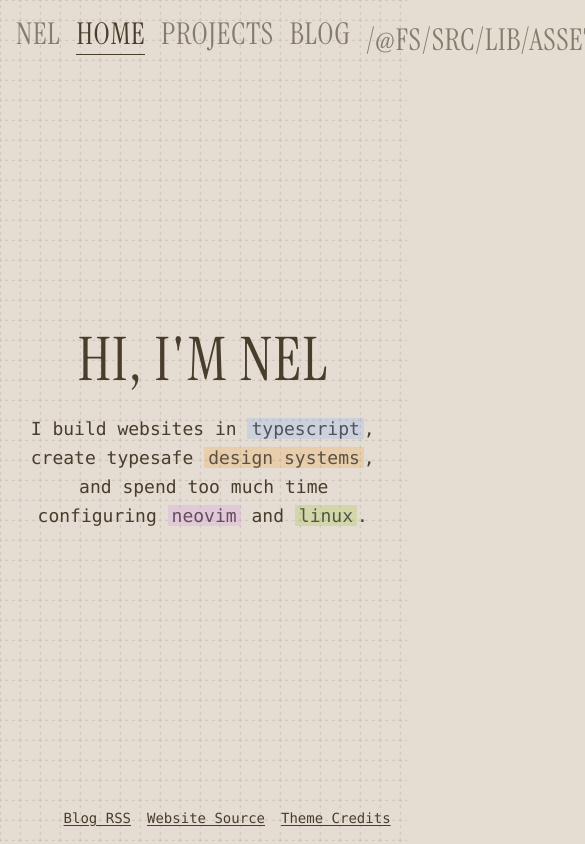
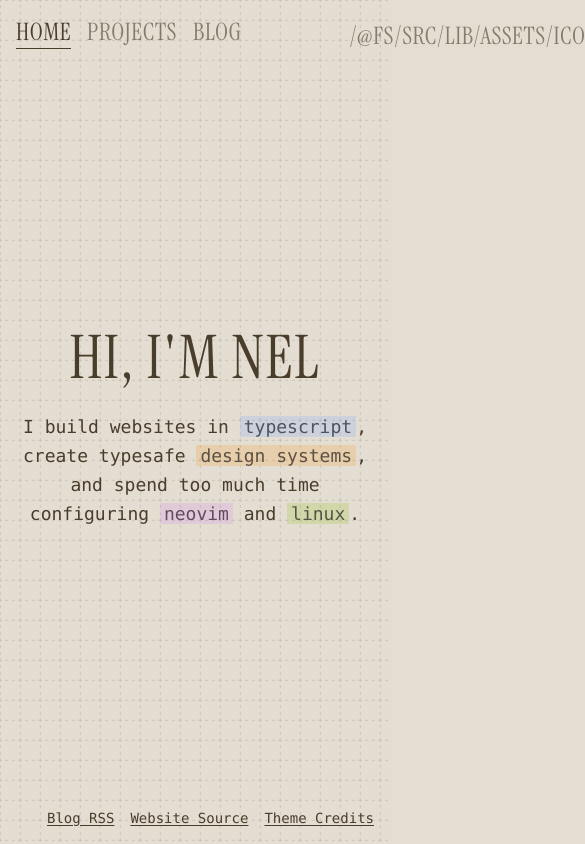
Before and after one commit to imNel/imnel.github.io, a SvelteKit app: page / in a window 390 px wide. Shown: the top 844 px of the page, 585 px wide, since content can reach past the window. Built offline with nearby package versions, Linux system fonts and the light colour scheme; a web font is replaced by a local one.

Commit message:
fix: some mobile styling issues

```diff
--- a/src/components/TopNav.svelte
+++ b/src/components/TopNav.svelte
@@ -13,9 +13,9 @@
 		page.url.pathname === href || page.url.pathname.startsWith(`${href}/`);
 </script>
 
-<nav class="mx-auto w-full max-w-3xl p-4 font-serif text-3xl tracking-wide uppercase">
+<nav class="mx-auto w-full max-w-3xl p-4 font-serif text-2xl tracking-wide uppercase sm:text-3xl">
 	<ul data-sveltekit-preload-data class="flex gap-4">
-		<li class="flex-1 opacity-60">Nel</li>
+		<li class="hidden flex-1 opacity-60 sm:block">Nel</li>
 		{#each links as { href, label } (href)}
 			<li>
 				<a
--- a/src/routes/+layout.svelte
+++ b/src/routes/+layout.svelte
@@ -28,7 +28,7 @@
 	<link rel="preload" href={instrumentSerif} as="font" type="font/woff2" crossorigin="anonymous" />
 </svelte:head>
 
-<div class="relative flex min-h-screen flex-col">
+<div class="relative flex min-h-screen min-w-0 flex-col">
 	<div class="graph-paper absolute inset-0 z-[-1]"></div>
 	<TopNav />
 	<div class="mx-auto flex w-full max-w-3xl flex-1 flex-col p-4">
```
